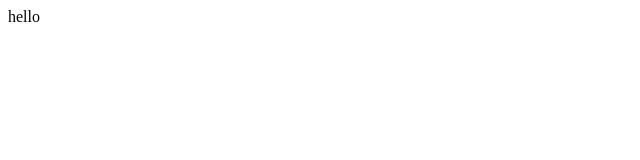
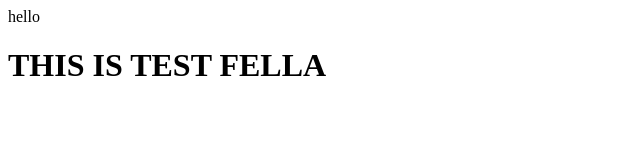
Before and after one commit to om2602/demo-, a plain HTML site: page index.html in a window 1280 px wide. Shown: the whole page, without its empty margins (0-640 px from the left). Drawn offline with Linux system fonts and the light colour scheme.

Commit message:
updated header in html
h1 tag

```diff
--- a/index.html
+++ b/index.html
@@ -1 +1,2 @@
 <div>hello</div>
+<h1>THIS IS TEST FELLA </h1>
```
